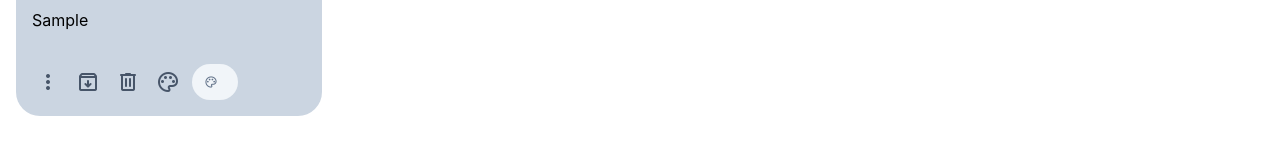
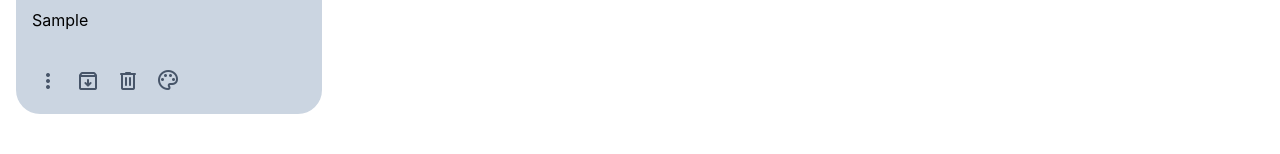
Before and after one commit to mohammadfakhrolahi/Notes-App, a React (Create React App) app: page / in a window 1280 px wide. Both pictures are taken after typing "Sample", "Sample" into the empty fields and a click on the button "Save". Shown: the part 543-697 px from the top of the page. Built offline with nearby package versions, Linux system fonts and the light colour scheme.

Commit message:
style
Fixed change color button styles.

```diff
--- a/src/components/Card/Card.js
+++ b/src/components/Card/Card.js
@@ -45,13 +45,11 @@ const Card = ({
         <Button className="btn-xs" onClick={deleteNote}>
           <span className="material-symbols-rounded">delete</span>
         </Button>
-        <Button className="btn-xs">
-          <span className="material-symbols-rounded">palette</span>
-        </Button>
         <Dropdown
           dropdownItems={() => <DropdownColors onClick={onClickColor}/>}
+          className="btn-xs bg-transparent "
           icon={
-            <span className="material-symbols-rounded me-2 text-sm">
+            <span className="material-symbols-rounded">
               palette
             </span>
           }
--- a/src/components/Dropdown/Dropdown.js
+++ b/src/components/Dropdown/Dropdown.js
@@ -1,12 +1,13 @@
 import { Menu, Transition } from '@headlessui/react'
 import { Fragment, useEffect, useRef, useState } from 'react'
 
-const Dropdown = ({ icon, children, dropdownItems, onClick, value }) => {
+const Dropdown = ({ icon, children, dropdownItems, onClick, value, className }) => {
+  const classes = `btn-secondary duration-200 ${className} || ''`
   return (
     <div className="text-right">
       <Menu as="div" className="relative inline-block text-left">
         <div>
-          <Menu.Button className="btn-secondary duration-200">
+          <Menu.Button className={classes.trim()}>
             {icon}
             {children}
           </Menu.Button>
```
